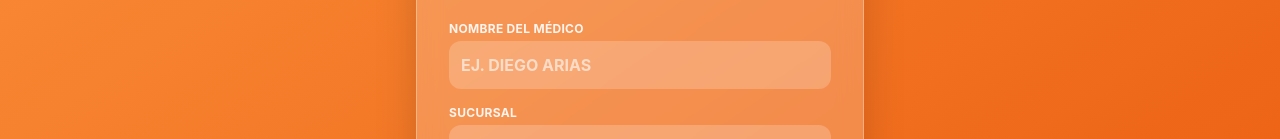
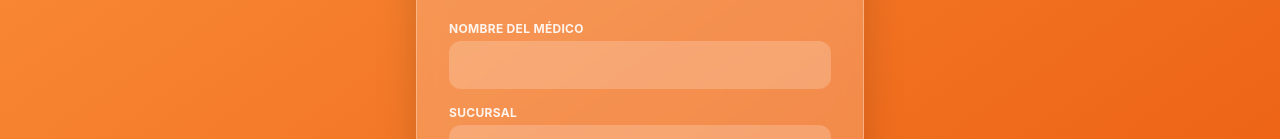
Before and after one commit to DARZP/productividad-lapi, a plain HTML site: page sucursal.html in a window 1280 px wide. Shown: the part 365-504 px from the top of the page. Drawn offline with nearby package versions, Linux system fonts and the light colour scheme.

Commit message:
Update sucursal.html

```diff
--- a/sucursal.html
+++ b/sucursal.html
@@ -57,7 +57,7 @@
             <div class="space-y-4 text-left">
                 <div>
                     <label class="block text-xs font-bold text-white/90 uppercase tracking-wide mb-1">Nombre del Médico</label>
-                    <input type="text" id="login-medico" list="lista-medicos" placeholder="Ej. Diego Arias" class="w-full p-3 bg-white/20 text-white placeholder-white/60 border-none rounded-xl outline-none focus:ring-2 focus:ring-white/50 transition uppercase font-bold">
+                    <input type="text" id="login-medico" list="lista-medicos" placeholder="" class="w-full p-3 bg-white/20 text-white placeholder-white/60 border-none rounded-xl outline-none focus:ring-2 focus:ring-white/50 transition uppercase font-bold">
                 </div>
                 <div>
                     <label class="block text-xs font-bold text-white/90 uppercase tracking-wide mb-1">Sucursal</label>
@@ -68,7 +68,6 @@
         </div>
     </div>
 
-    <!-- PANTALLA PRINCIPAL DE CAPTURA -->
     <div id="pantalla-app" class="hidden">
         <div class="glass text-white p-4 shadow-md sticky top-0 z-50 rounded-b-3xl mx-2 mb-4">
             <div class="max-w-3xl mx-auto flex justify-between items-center">
```
